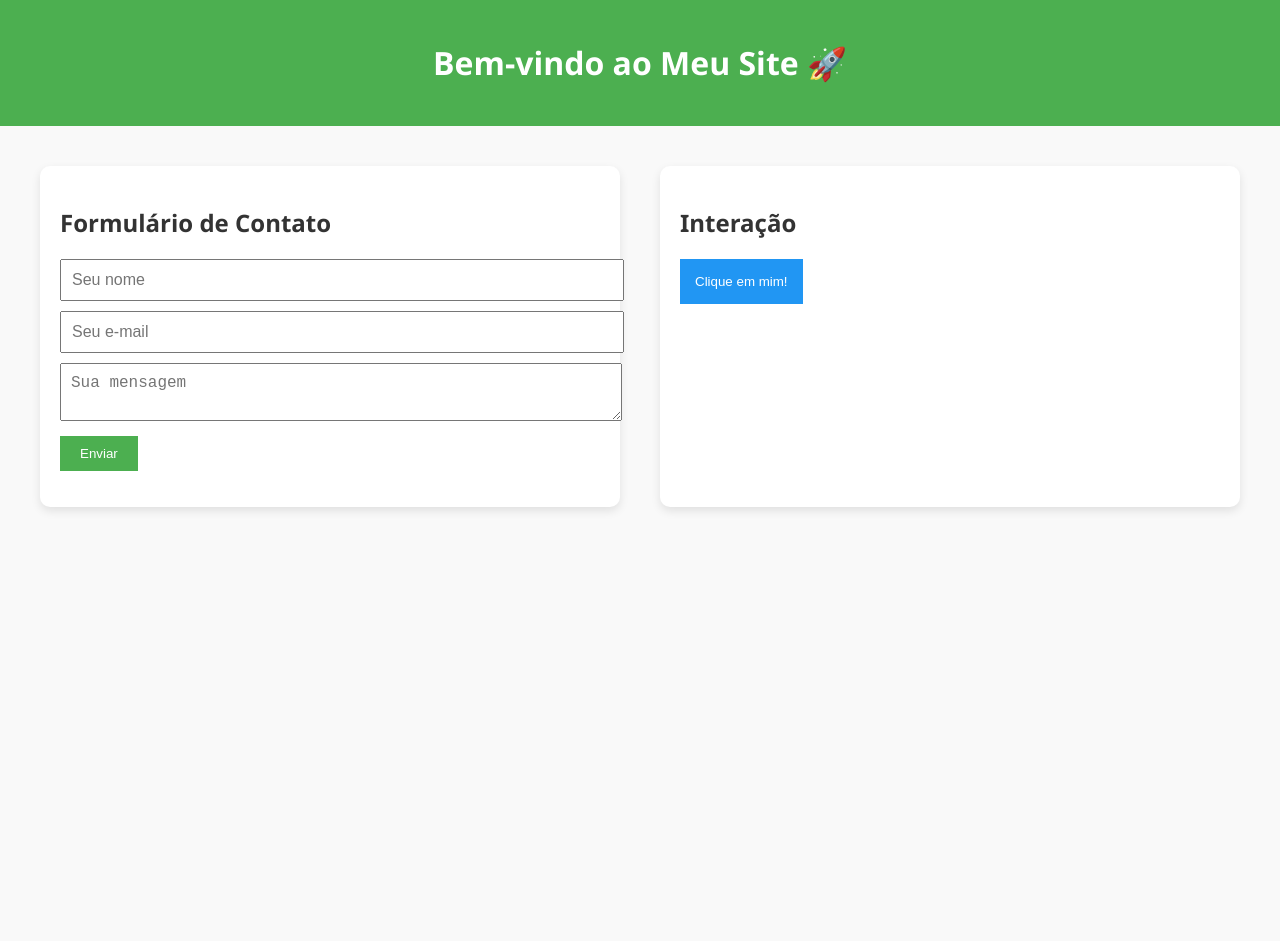
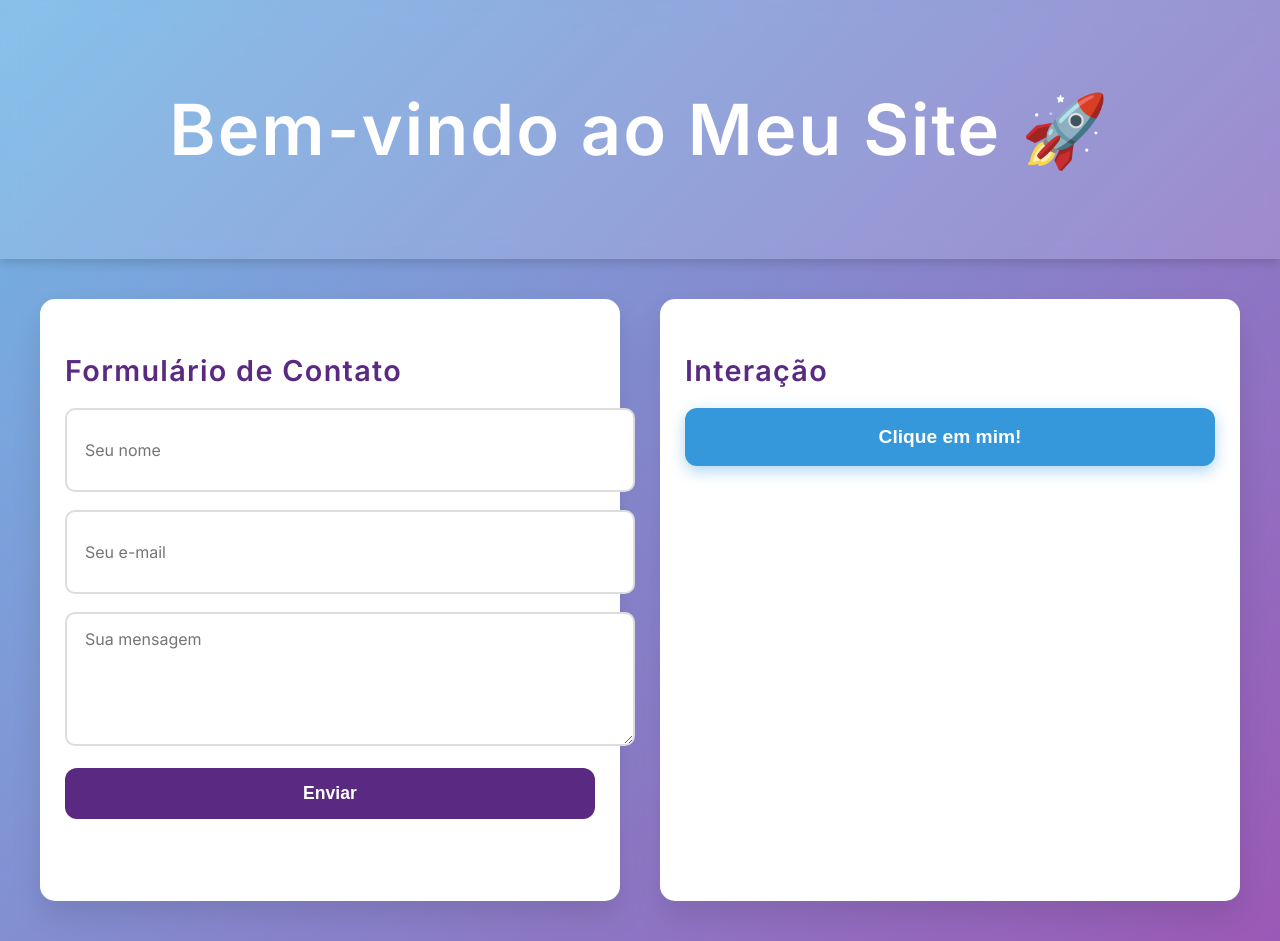
Before and after one commit to Pydev77/meu-site, a plain HTML site: page index.html in a window 1280 px wide. Before the commit the page ends 800 px from the top, so only its background shows below. Drawn offline with Linux system fonts and the light colour scheme; files that its build step writes are made by us from their sources; files whose address does not match are found by name.

Commit message:
Update style.css

```diff
--- a/style.css
+++ b/style.css
@@ -1,64 +1,145 @@
+@import url('https://fonts.googleapis.com/css2?family=Inter:wght@400;600&display=swap');
+
 body {
-  font-family: 'Segoe UI', sans-serif;
+  font-family: 'Inter', 'Segoe UI', Tahoma, Geneva, Verdana, sans-serif;
   margin: 0;
   padding: 0;
-  background-color: #f9f9f9;
-  color: #333;
+  background: linear-gradient(135deg, #71b7e6, #9b59b6);
+  color: #222;
+  min-height: 100vh;
+  display: flex;
+  flex-direction: column;
 }
 
 header {
-  background-color: #4CAF50;
-  color: white;
-  padding: 20px;
+  background: rgba(255 255 255 / 0.15);
+  backdrop-filter: blur(10px);
+  color: #fff;
+  padding: 40px 20px;
   text-align: center;
+  box-shadow: 0 4px 10px rgba(0,0,0,0.15);
+  font-weight: 600;
+  font-size: 2.2rem;
+  letter-spacing: 2px;
 }
 
 .grid {
   display: grid;
-  grid-template-columns: 1fr 1fr;
+  grid-template-columns: repeat(auto-fit,minmax(320px,1fr));
   gap: 40px;
   padding: 40px;
+  max-width: 1200px;
+  margin: auto;
+  flex-grow: 1;
 }
 
 .formulario, .acao {
-  background: white;
-  padding: 20px;
-  border-radius: 10px;
-  box-shadow: 0 4px 10px rgba(0,0,0,0.1);
+  background: #fff;
+  border-radius: 15px;
+  padding: 30px 25px;
+  box-shadow: 0 15px 30px rgba(0,0,0,0.1);
+  transition: transform 0.3s ease, box-shadow 0.3s ease;
+}
+
+.formulario:hover, .acao:hover {
+  transform: translateY(-8px);
+  box-shadow: 0 25px 45px rgba(0,0,0,0.15);
+}
+
+h2 {
+  margin-bottom: 20px;
+  color: #5a2a82;
+  font-weight: 700;
+  letter-spacing: 1.3px;
+  font-size: 1.8rem;
 }
 
 form input, form textarea {
   width: 100%;
-  margin-bottom: 10px;
-  padding: 10px;
-  font-size: 16px;
+  margin-bottom: 18px;
+  padding: 15px 18px;
+  font-size: 1rem;
+  border: 2px solid #ddd;
+  border-radius: 10px;
+  transition: border-color 0.3s ease, box-shadow 0.3s ease;
+  font-family: inherit;
+  resize: vertical;
+  min-height: 50px;
+}
+
+form input:focus, form textarea:focus {
+  outline: none;
+  border-color: #5a2a82;
+  box-shadow: 0 0 8px rgba(90, 42, 130, 0.6);
+}
+
+form textarea {
+  min-height: 100px;
 }
 
 form button {
-  padding: 10px 20px;
-  background-color: #4CAF50;
+  width: 100%;
+  padding: 15px;
+  background: #5a2a82;
   color: white;
+  font-weight: 600;
+  font-size: 1.1rem;
   border: none;
+  border-radius: 12px;
   cursor: pointer;
+  transition: background 0.3s ease;
 }
 
 form button:hover {
-  background-color: #45a049;
+  background: #7e4ec2;
+}
+
+.feedback {
+  margin-top: 12px;
+  font-size: 1rem;
+  color: #5a2a82;
+  min-height: 24px;
 }
 
 #cliqueBtn {
-  padding: 15px;
-  background-color: #2196F3;
+  width: 100%;
+  padding: 18px;
+  font-size: 1.2rem;
+  background: #3498db;
   color: white;
   border: none;
+  border-radius: 12px;
   cursor: pointer;
+  transition: background 0.3s ease, transform 0.2s ease;
+  box-shadow: 0 5px 15px rgba(52, 152, 219, 0.4);
+  font-weight: 600;
 }
 
 #cliqueBtn:hover {
-  background-color: #0b7dda;
+  background: #2980b9;
+  transform: scale(1.05);
+  box-shadow: 0 8px 20px rgba(41, 128, 185, 0.6);
 }
 
 #mensagemBotao {
-  margin-top: 15px;
-  font-size: 18px;
+  margin-top: 18px;
+  font-size: 1.3rem;
+  color: #fff;
+  font-weight: 600;
+  text-align: center;
+  min-height: 32px;
 }
+
+/* Responsividade */
+@media (max-width: 600px) {
+  .grid {
+    grid-template-columns: 1fr;
+    padding: 20px;
+    gap: 30px;
+  }
+
+  header {
+    font-size: 1.6rem;
+    padding: 30px 15px;
+  }
+}
```
